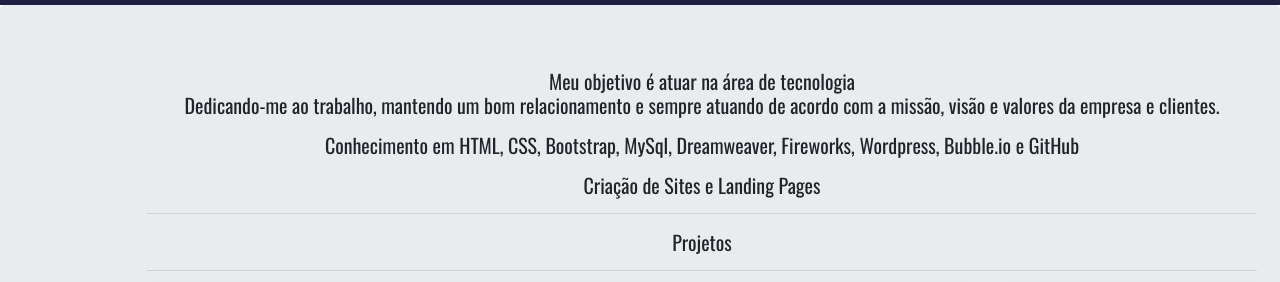
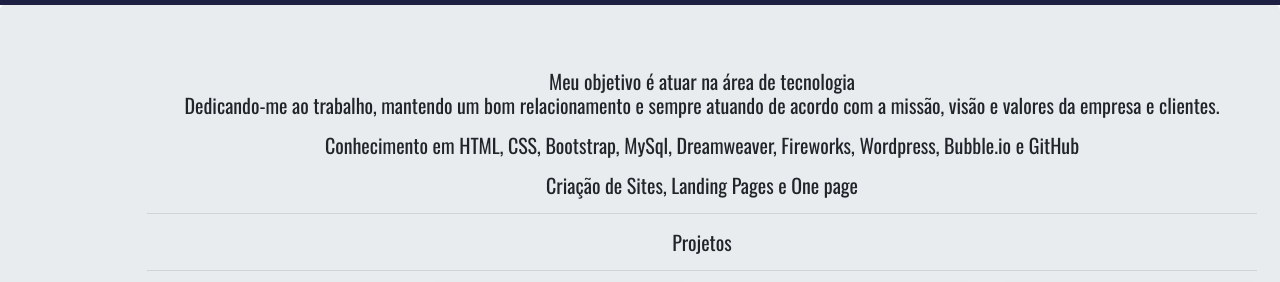
Before and after one commit to kelenrainer/portifolio, a plain HTML site: page index.html in a window 1280 px wide. Shown: the part 261-543 px from the top of the page. Drawn offline with nearby package versions, Linux system fonts and the light colour scheme.

Commit message:
Update index.html

```diff
--- a/index.html
+++ b/index.html
@@ -41,7 +41,7 @@
 
     <div class="jumbotron curso-home">
         <div class="container">
-            <h2>Meu objetivo é atuar na área de tecnologia <p>Dedicando-me ao trabalho, mantendo um bom relacionamento e sempre atuando de acordo com a missão, visão e valores da empresa e clientes. <p>Conhecimento em HTML, CSS, Bootstrap, MySql, Dreamweaver, Fireworks, Wordpress, Bubble.io e GitHub</p><p>Criação de Sites e Landing Pages</p></h2><hr>
+            <h2>Meu objetivo é atuar na área de tecnologia <p>Dedicando-me ao trabalho, mantendo um bom relacionamento e sempre atuando de acordo com a missão, visão e valores da empresa e clientes. <p>Conhecimento em HTML, CSS, Bootstrap, MySql, Dreamweaver, Fireworks, Wordpress, Bubble.io e GitHub</p><p>Criação de Sites, Landing Pages e One page</p></h2><hr>
             <h2>Projetos</h2><hr>
             <div class="card-deck blog-text">
 
```
